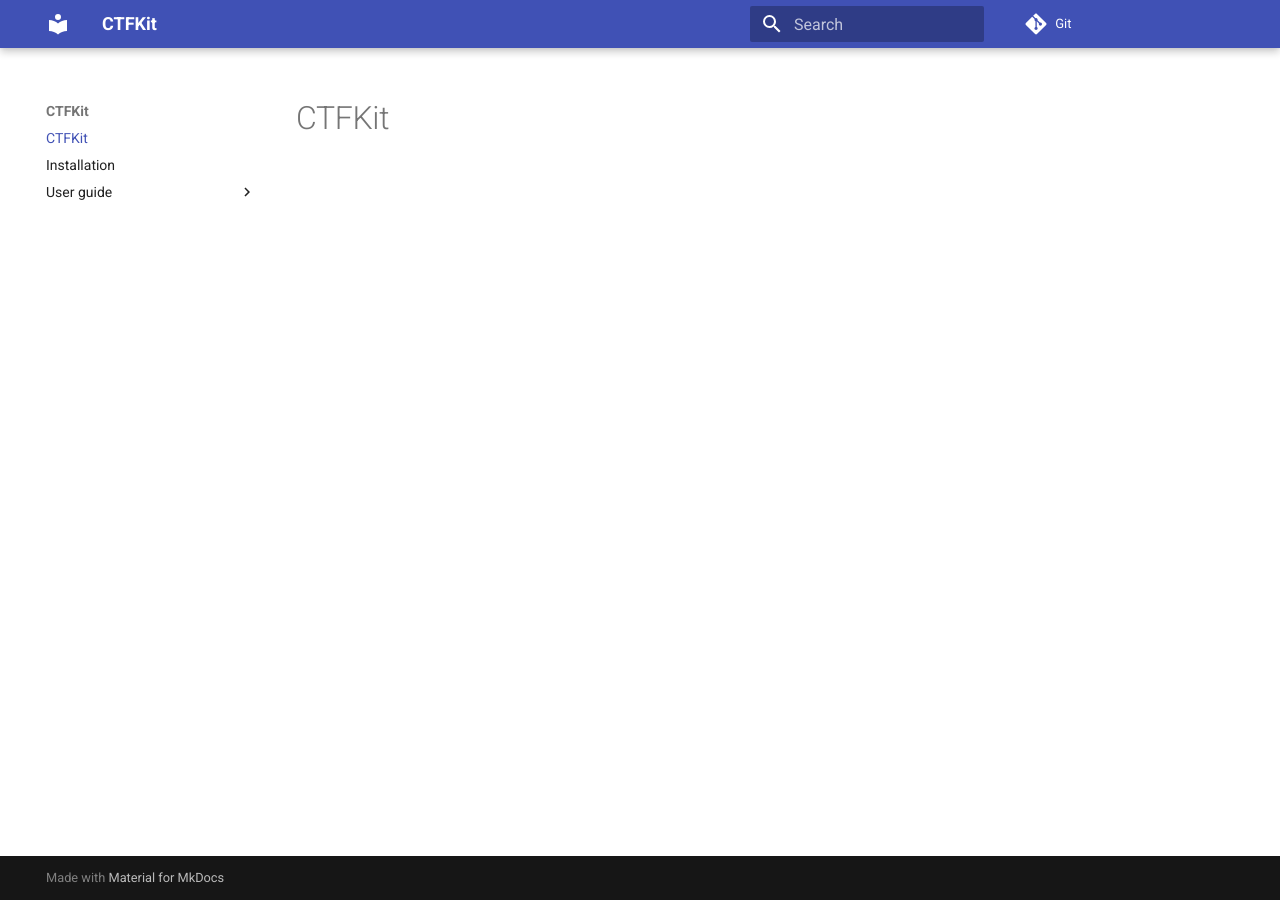
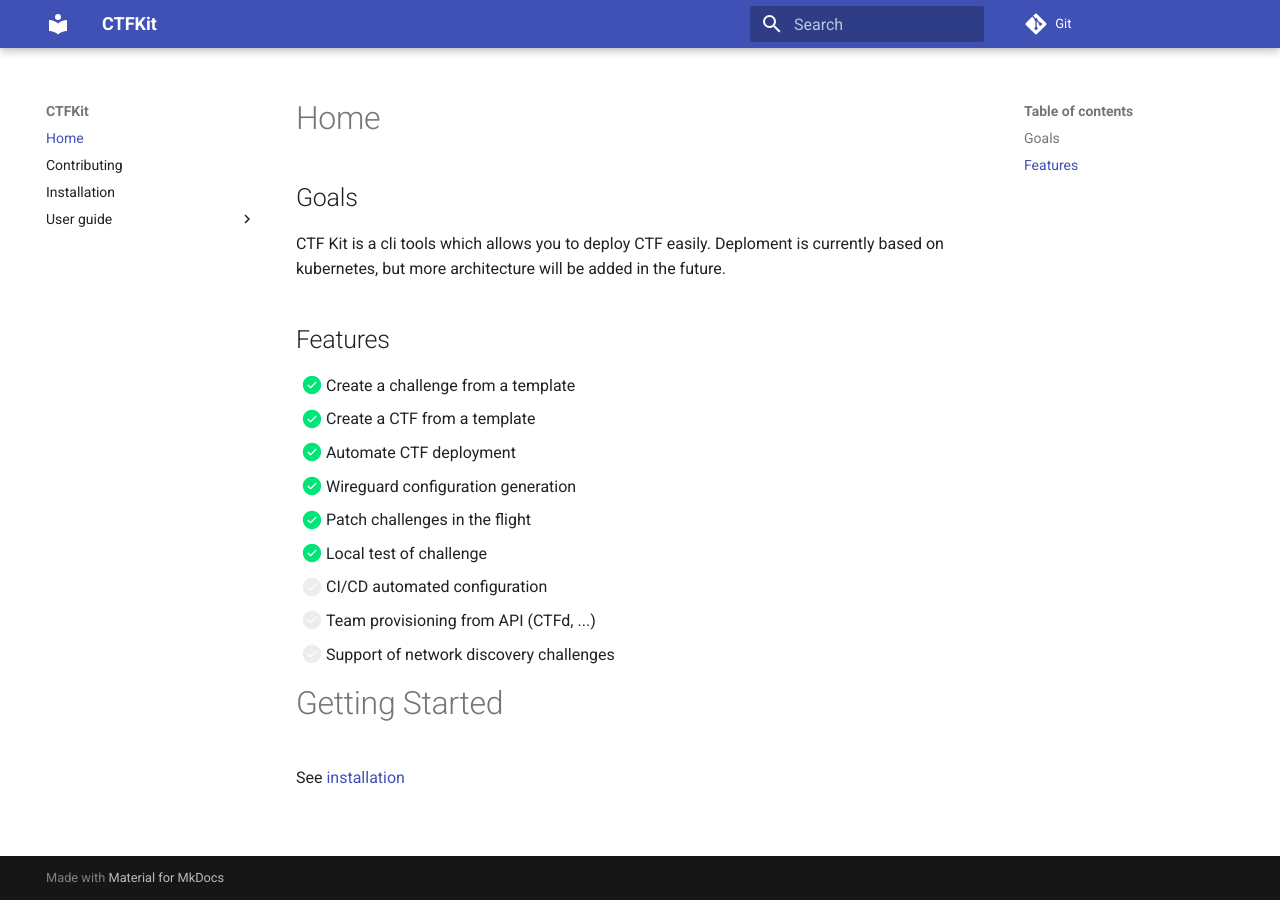
Before and after one commit to Team-FakeNews/CTFKit, an MkDocs documentation site: the page built from docs/index.md, in a window 1280 px wide. Built offline with MkDocs 1.6.1 and Material for MkDocs 9.7.7, drawn with Linux system fonts in a browser that asks for light colours.

```diff
--- /dev/null
+++ b/docs/contributing.md
@@ -0,0 +1 @@
+# Contributing
--- a/docs/index.md
+++ b/docs/index.md
@@ -1 +1,22 @@
-# CTFKit
+# Home
+
+## Goals
+
+CTF Kit is a cli tools which allows you to deploy CTF easily.
+Deploment is currently based on kubernetes, but more architecture will be added in the future.
+
+## Features
+
+- [x] Create a challenge from a template
+- [x] Create a CTF from a template
+- [x] Automate CTF deployment
+- [x] Wireguard configuration generation
+- [x] Patch challenges in the flight
+- [x] Local test of challenge
+- [ ] CI/CD automated configuration
+- [ ] Team provisioning from API (CTFd, ...)
+- [ ] Support of network discovery challenges
+
+# Getting Started
+
+See [installation](./installation/)
--- a/mkdocs.yml
+++ b/mkdocs.yml
@@ -6,7 +6,10 @@
   - attr_list
   - mkdocs-click
   - admonition
+  - pymdownx.tasklist:
+      custom_checkbox: true
 plugins:
   - search
   - pdf-export:
       combined: true
+      enabled_if_env: PDF
```
Also changed, not shown: docs/installation.md (+2 -7 lines), docs/user guide/ctf.md (+1 -1 lines), requirements.txt (+52 -37 lines), 5 other files.
